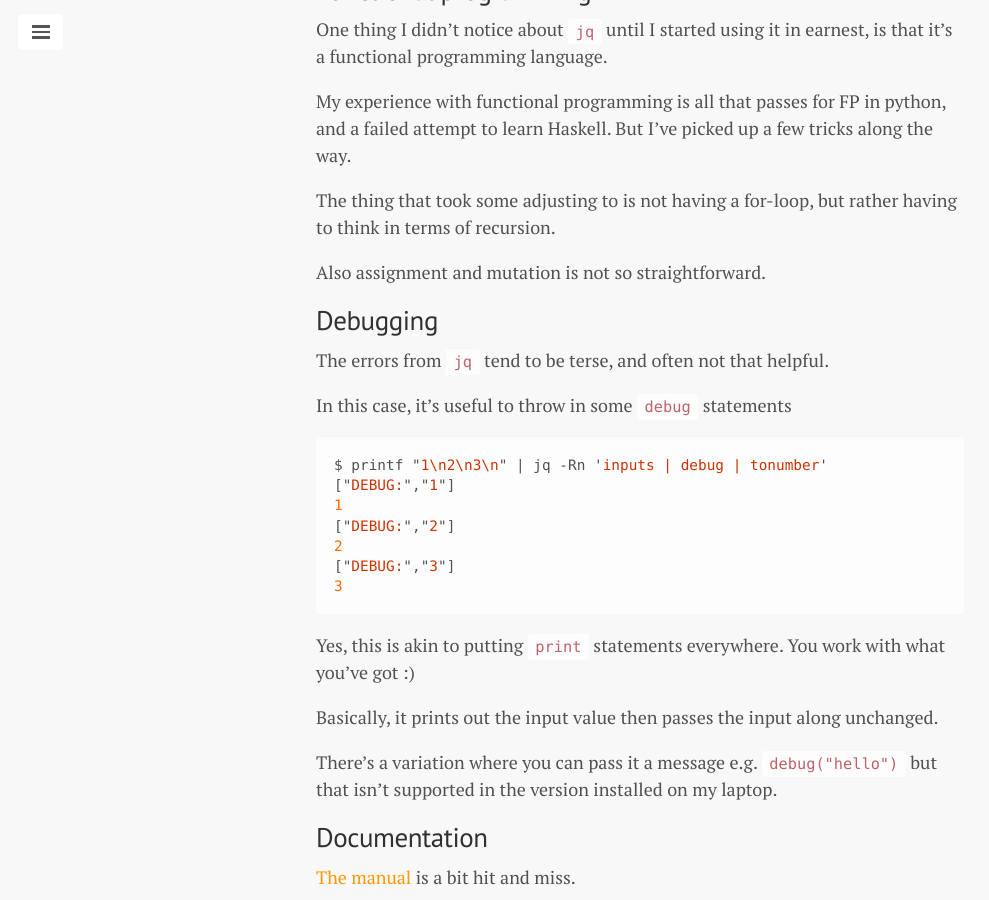
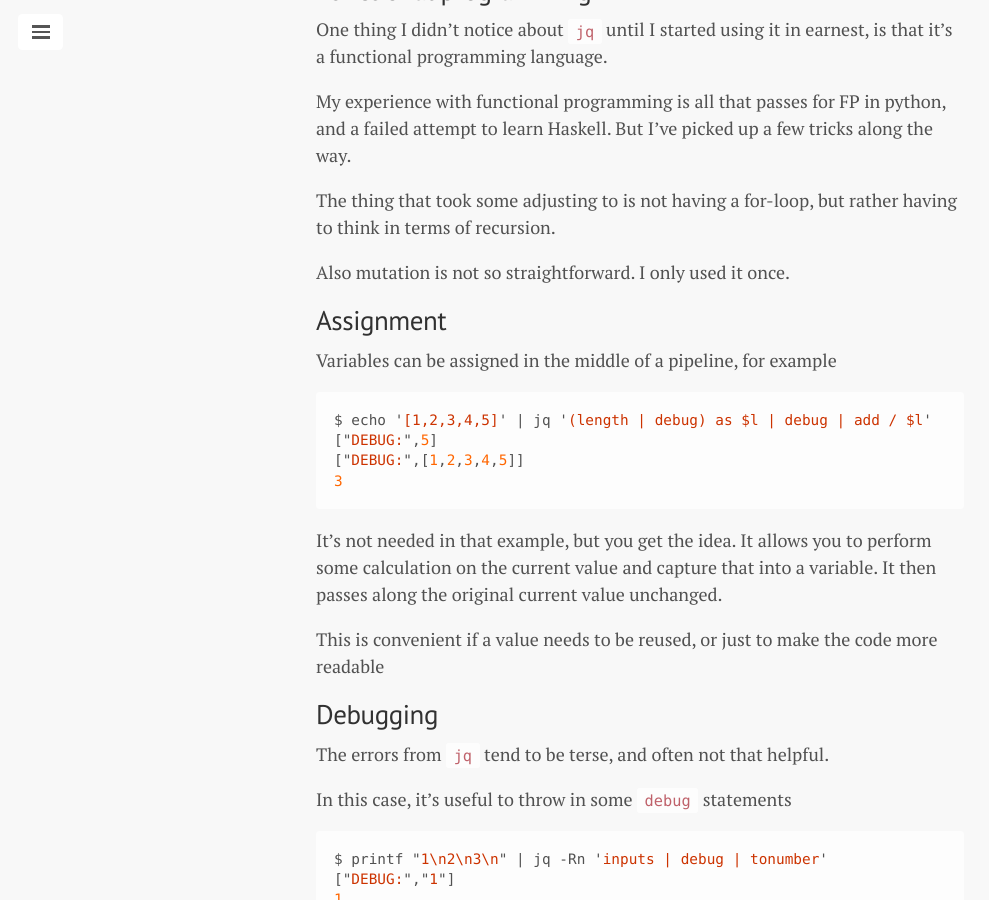
Before and after one commit to oatzy/oatzy.github.io, a Jekyll site: the page built from _posts/2024-01-02-advent-of-code-jq.md, in a window 1280 px wide and 900 px high, scrolled down 2588 px. Shown: the whole window, without its empty margins (0-989 px from the left). Built offline with Jekyll 4.4.1, drawn with Linux system fonts in a browser that asks for light colours.

````diff
--- a/_posts/2024-01-02-advent-of-code-jq.md
+++ b/_posts/2024-01-02-advent-of-code-jq.md
@@ -93,7 +93,22 @@ My experience with functional programming is all that passes for FP in python, a
 
 The thing that took some adjusting to is not having a for-loop, but rather having to think in terms of recursion.
 
-Also assignment and mutation is not so straightforward.
+Also mutation is not so straightforward. I only used it once.
+
+## Assignment
+
+Variables can be assigned in the middle of a pipeline, for example
+
+```jsx
+$ echo '[1,2,3,4,5]' | jq '(length | debug) as $l | debug | add / $l'
+["DEBUG:",5]
+["DEBUG:",[1,2,3,4,5]]
+3
+```
+
+It's not needed in that example, but you get the idea. It allows you to perform some calculation on the current value and capture that into a variable. It then passes along the original current value unchanged.
+
+This is convenient if a value needs to be reused, or just to make the code more readable
 
 ## Debugging
 
````
Also changed, not shown: other parts of _posts/2024-01-02-advent-of-code-jq.md (+1 -1 lines).
